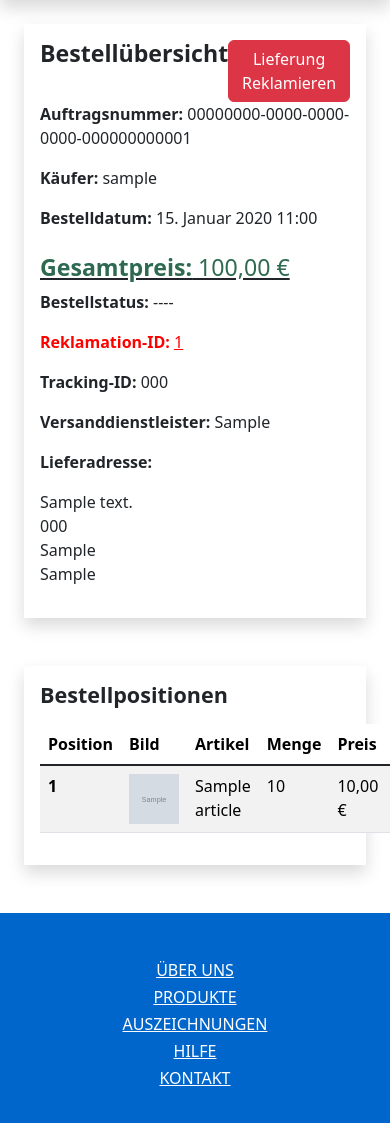
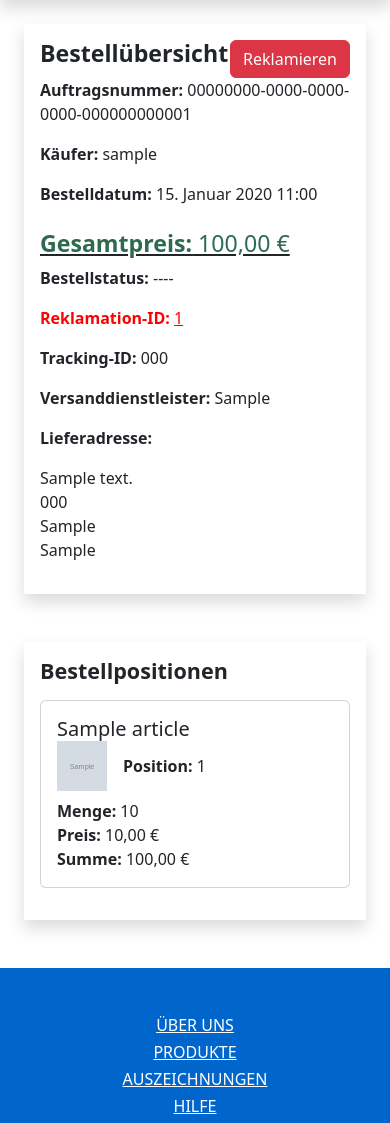
Before and after one commit to W45P85/webshop, a Django app: page /order/00000000-0000-0000-0000-000000000001 in a window 390 px wide; the page is wider, and only the part inside the window is pictured. Shown: the part 92-1215 px from the top of that part. Run offline with Django 5.2, Linux system fonts and the light colour scheme; a user stored in the database is signed in; tables that the repository leaves empty hold one stand-in row (values such as "Sample post"); grey boxes marked "Sample" are stand-in pictures; some libraries are stand-ins or nearby versions.

Commit message:
responsive layout

```diff
--- a/shop/templates/shop/order.html
+++ b/shop/templates/shop/order.html
@@ -10,9 +10,9 @@
                     <div class="d-flex justify-content-between">
                         <h3 class="fw-bold">Bestellübersicht</h3>
                         {% if order.status == 'Pending' and not order.deleted and not complaint.complaint_id %}
-                            <a href="{% url 'delete_order' order_id=order.order_id %}" class="btn btn-danger">Bestellung löschen</i></i></a>
+                            <a href="{% url 'delete_order' order_id=order.order_id %}" class="btn btn-danger">löschen</i></i></a>
                         {% elif order.status != 'Cancelled' %}
-                            <a href="{% url 'complaint_form' order_id=order.order_id %}" class="btn btn-danger">Lieferung Reklamieren</a>
+                            <a href="{% url 'complaint_form' order_id=order.order_id %}" class="btn btn-danger">Reklamieren</a>
                         {% endif %}
 
 
@@ -52,6 +52,9 @@
             <div class="col-12">
                 <div class="shadow p-3">
                     <h4 class="fw-bold mb-3">Bestellpositionen</h4>
+
+                    <!-- Table for larger screens -->
+                    <div class="table-responsive d-none d-sm-block">
                         <table class="table table-striped table-hover">
                             <thead>
                                 <tr>
@@ -77,6 +80,25 @@
                             </tbody>
                         </table>
                     </div>
+
+                    <!-- Cards for smaller screens -->
+                    <div class="d-block d-sm-none">
+                        {% for article in articles %}
+                        <div class="card mb-3">
+                            <div class="card-body">
+                                <h5 class="card-title">{{ article.article.name }}</h5>
+                                <div class="d-flex align-items-center">
+                                    <img src="{{ article.article.img.url }}" alt="{{ article.article.name }}" class="img-fluid me-3" style="max-width: 50px; max-height: 50px;">
+                                    <p class="mb-0"><strong>Position:</strong> {{ forloop.counter }}</p>
+                                </div>
+                                <p class="card-text mt-2"><strong>Menge:</strong> {{ article.quantity }}</p>
+                                <p class="card-text"><strong>Preis:</strong> {{ article.article.price|floatformat:2 }} €</p>
+                                <p class="card-text"><strong>Summe:</strong> {{ article.get_total|floatformat:2 }} €</p>
+                            </div>
+                        </div>
+                        {% endfor %}
+                    </div>
+                </div>
             </div>
         </div>
     </div>
--- a/shop/templates/shop/pending_orders.html
+++ b/shop/templates/shop/pending_orders.html
@@ -215,7 +215,6 @@
                 </div>
             </div>
         </div>
-
     </div>
 </div>
 {% endblock %}
```
Also changed, not shown: shop/templates/shop/add_article.html (+34 -2 lines). Lines whose indentation alone changed are shown as unchanged.
